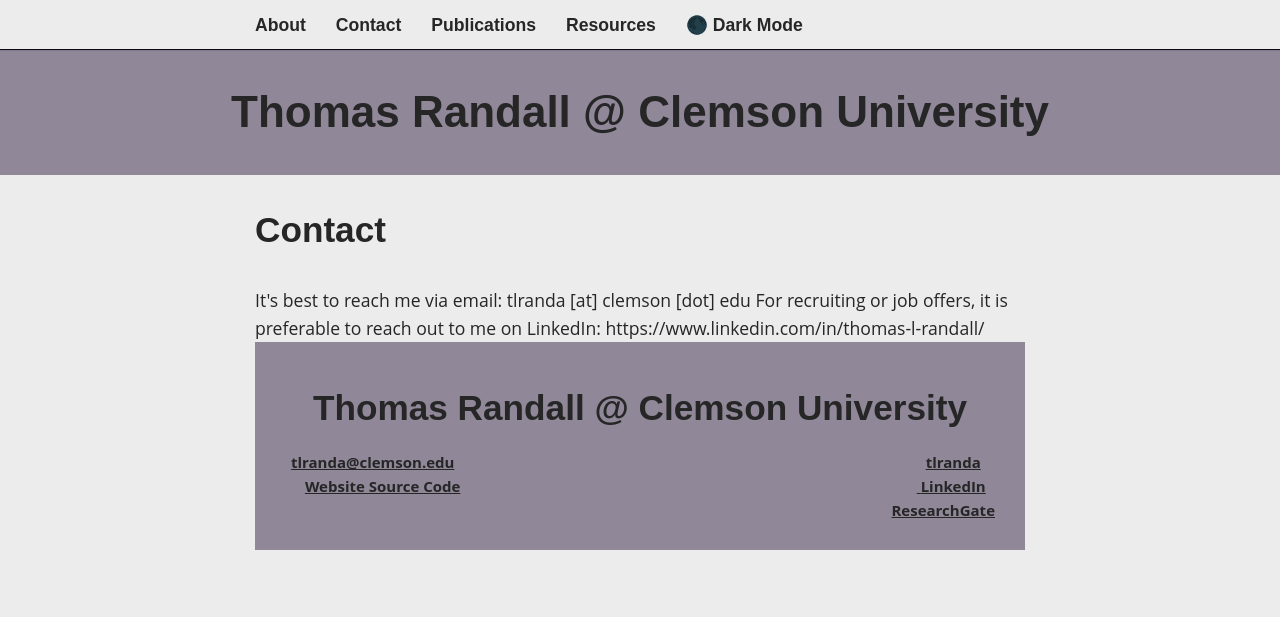
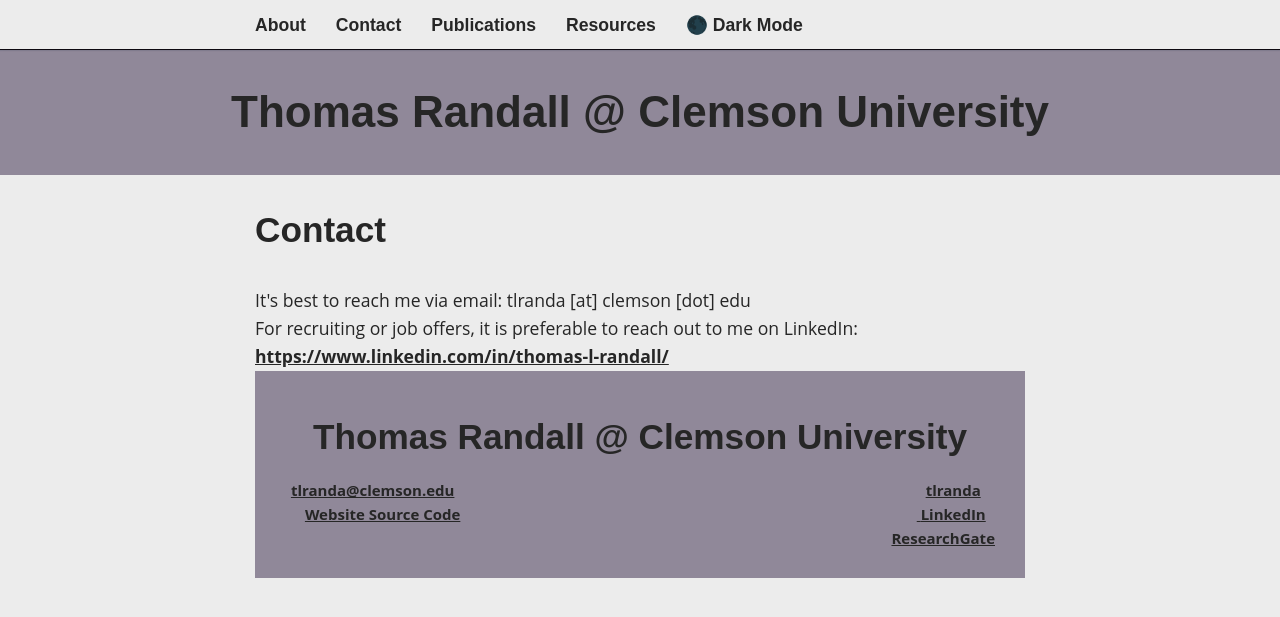
Before and after one commit to tlranda/tlranda.github.io, a Jekyll site: the page built from _pages/contact.html, in a window 1280 px wide. Shown: the top 617 px of the page. Built offline with Jekyll 4.4.1, drawn with Linux system fonts in a browser that asks for light colours.

```diff
--- a/_pages/contact.html
+++ b/_pages/contact.html
@@ -5,5 +5,5 @@ permalink: /contact/
 ---
 
 It's best to reach me via email: tlranda [at] clemson [dot] edu
-
-For recruiting or job offers, it is preferable to reach out to me on LinkedIn: https://www.linkedin.com/in/thomas-l-randall/
+<br>
+For recruiting or job offers, it is preferable to reach out to me on LinkedIn: <a href="https://www.linkedin.com/in/thomas-l-randall/">https://www.linkedin.com/in/thomas-l-randall/</a>
```
